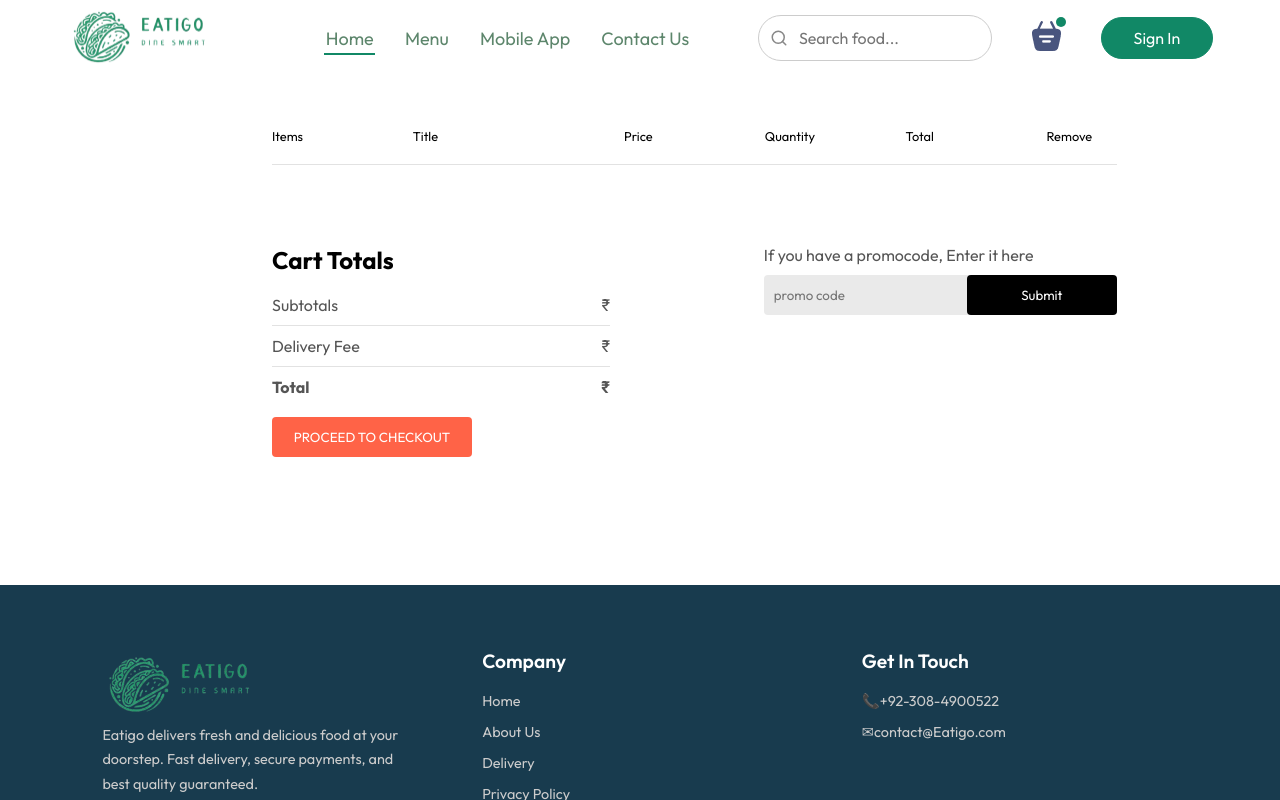
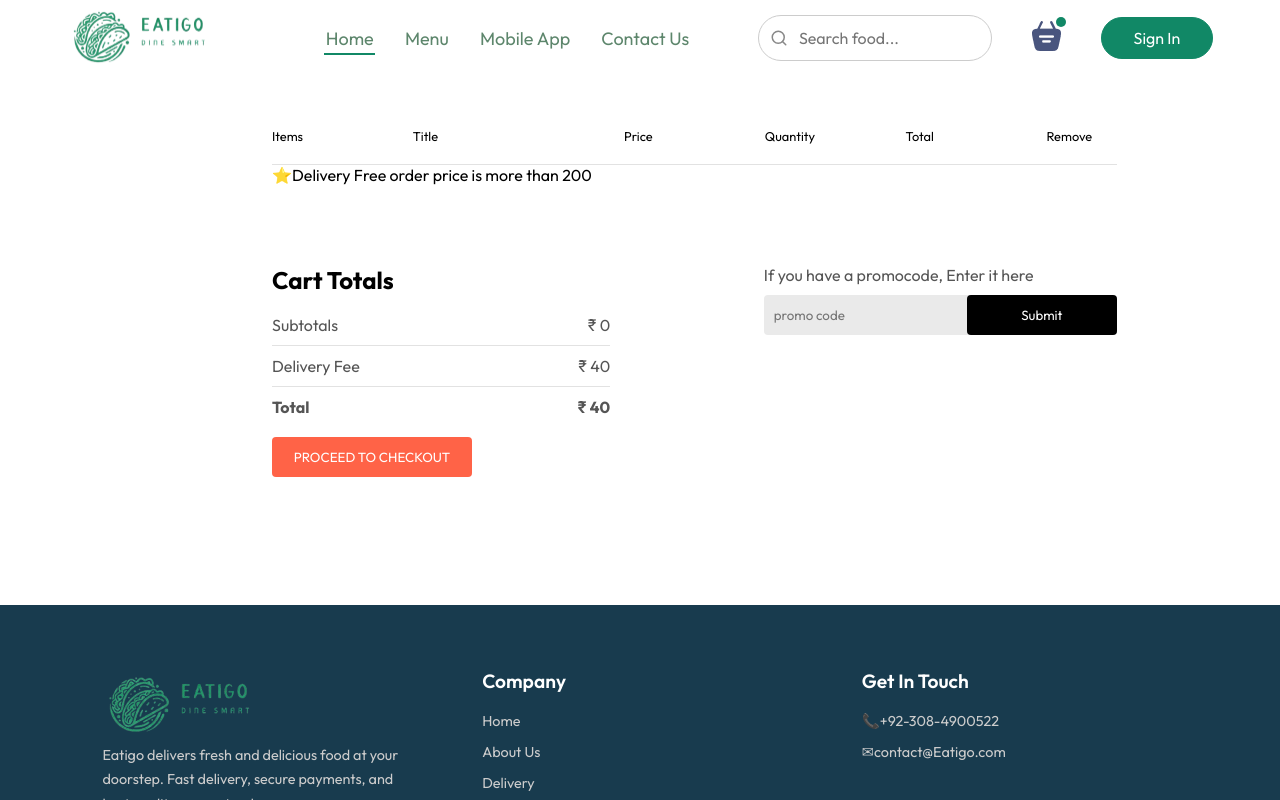
Before and after one commit to kamleshBisht04/KhanaExpress, a React (Vite) app in the folder frontend/: page /cart in a window 1280 px wide. Shown: the top 800 px of the page. Built offline with nearby package versions, Linux system fonts and the light colour scheme.

Commit message:
subtotal delivery logic

```diff
--- a/frontend/index.html
+++ b/frontend/index.html
@@ -2,9 +2,9 @@
 <html lang="en">
   <head>
     <meta charset="UTF-8" />
-    <link rel="icon" type="image/svg+xml" href="/vite.svg" />
+    <link rel="icon" type="image/png" href="/logo.png" />
     <meta name="viewport" content="width=device-width, initial-scale=1.0" />
-    <title>KhanaExpress</title>
+    <title>Eatigo</title>
   </head>
   <body>
     <div id="root"></div>
--- a/frontend/src/context/StoreContext.jsx
+++ b/frontend/src/context/StoreContext.jsx
@@ -8,7 +8,6 @@ function StoreContextProvider({ children }) {
   const [search, setSearch] = useState("");
   const [category, setCategory] = useState("All");
   const [showLogin, setShowLogin] = useState(false);
-
 
   const filteredFoods = food_list.filter((item) => {
     const matchesCategory = category === "All" || category === item.category;
@@ -43,9 +42,15 @@ function StoreContextProvider({ children }) {
     });
   };
 
-  useEffect(() => {
-    console.log(cartItems);
-  }, [cartItems]);
+  const removeItemCompletely = (id) => {
+    setCartItems((prev) => {
+      const updated = { ...prev };
+      delete updated[id]; // ✅ completely remove
+      return updated;
+    });
+  };
+
+  useEffect(() => {}, [cartItems]);
 
   return (
     <StoreContext.Provider
@@ -55,6 +60,7 @@ function StoreContextProvider({ children }) {
         setCartItems,
         addToCart,
         removeFromCart,
+        removeItemCompletely,
         search,
         setSearch,
         category,
@@ -62,7 +68,6 @@ function StoreContextProvider({ children }) {
         filteredFoods,
         showLogin,
         setShowLogin,
-
       }}
     >
       {children}
--- a/frontend/src/pages/Cart/Cart.css
+++ b/frontend/src/pages/Cart/Cart.css
@@ -30,8 +30,9 @@
   display: flex;
   align-items: center;
   justify-content: center;
-  width: 1.4rem;
-  height: 1.4rem;
+  font-size: 0.9rem;
+  width: 1.2rem;
+  height: 1.2rem;
   cursor: pointer;
   color: white;
   margin-left: 1.5rem;
--- a/frontend/src/pages/Cart/Cart.jsx
+++ b/frontend/src/pages/Cart/Cart.jsx
@@ -5,7 +5,16 @@ import { useNavigate } from "react-router-dom";
 
 const Cart = () => {
   const navigate = useNavigate();
-  const { food_list, cartItems, removeFromCart, addToCart } = useStore();
+  const { food_list, cartItems, removeFromCart, addToCart, removeItemCompletely } = useStore();
+
+  const subtotal = food_list.reduce(
+    (total, item) => (cartItems[item._id] > 0 ? total + item.price * cartItems[item._id] : total),
+    0,
+  );
+
+  const deliveryFee = subtotal > 200 ? 0 : 40;
+  const totalAmount = subtotal + deliveryFee;
+
   return (
     <div className="cart">
       <div className="cart-items">
@@ -34,8 +43,8 @@ const Cart = () => {
                     <button onClick={() => addToCart(item._id)}>+</button>
                   </div>
                   <p className="item-title"> ₹ {item.price * cartItems[item._id]}</p>
-                  <p className="cross" onClick={() => removeFromCart(item._id)}>
-                    X
+                  <p className="cross" onClick={() => removeItemCompletely(item._id)}>
+                    x
                   </p>
                 </div>
                 <br />
@@ -44,6 +53,7 @@ const Cart = () => {
             );
           }
         })}
+        <p>⭐Delivery Free order price is more than 200</p>
       </div>
       {/* promo section and place order section */}
       <div className="cart-bottom">
@@ -52,17 +62,17 @@ const Cart = () => {
           <div>
             <div className="cart-total-details">
               <p>Subtotals</p>
-              <p>₹</p>
+              <p>₹ {subtotal}</p>
             </div>
             <hr />
             <div className="cart-total-details">
               <p>Delivery Fee</p>
-              <p>₹</p>
+              <p>₹ {deliveryFee}</p>
             </div>
             <hr />
             <div className="cart-total-details">
               <b>Total</b>
-              <b>₹</b>
+              <b>₹ {totalAmount}</b>
             </div>
           </div>
           <button onClick={() => navigate("/order")}>PROCEED TO CHECKOUT</button>
```
Also changed, not shown: frontend/public/logo.png (added).
